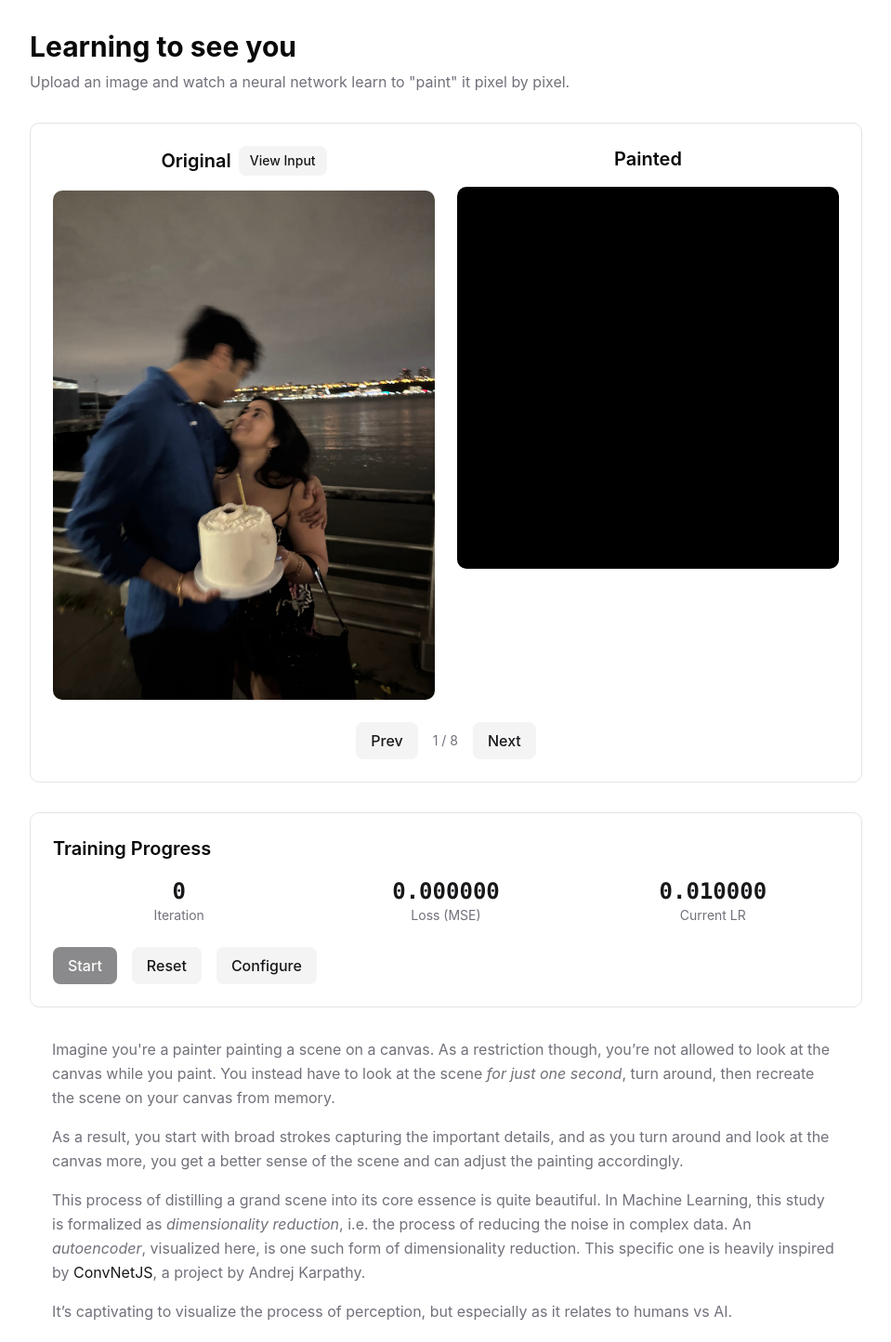
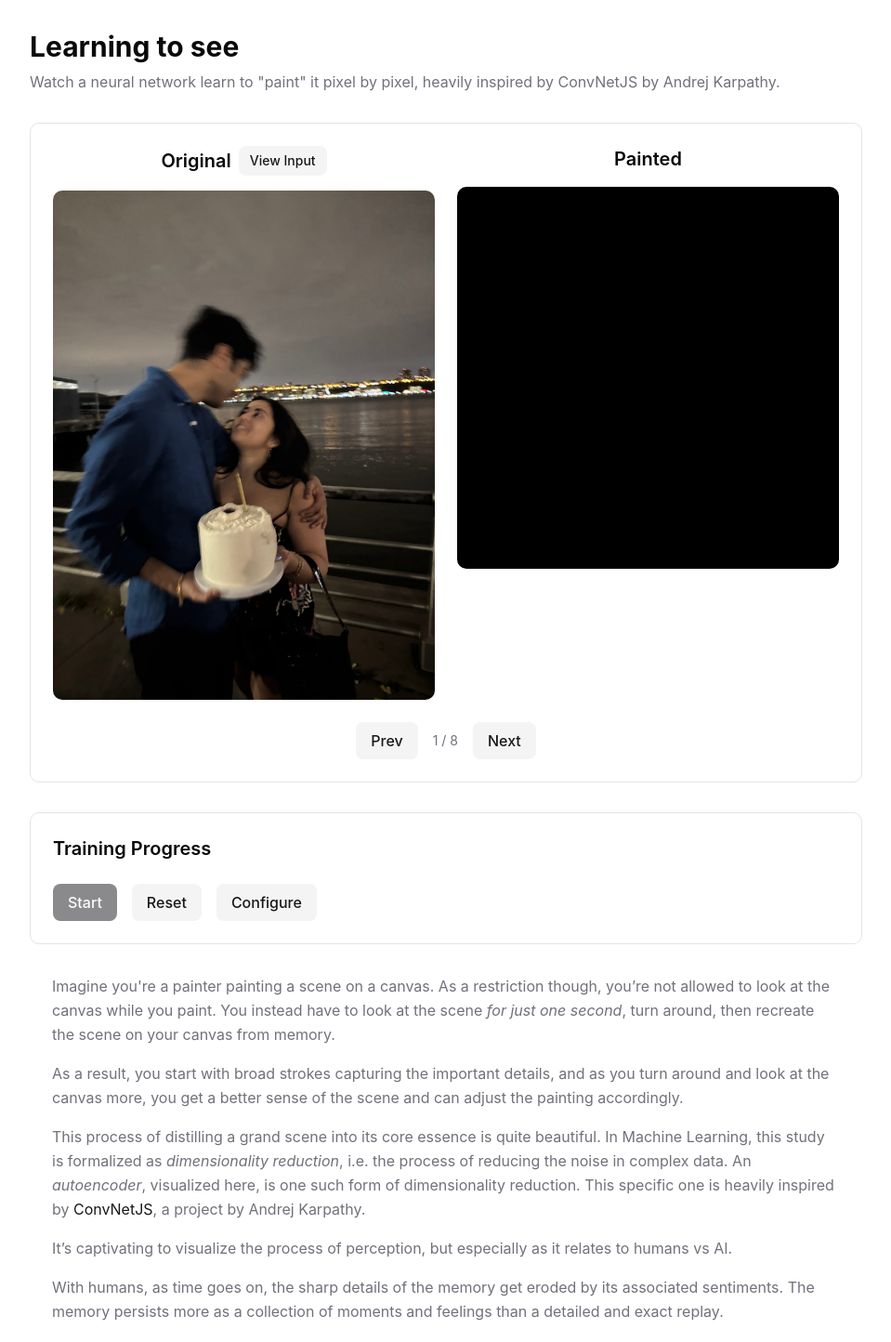
Before and after one commit to kamath/web-autoencoder, a React (Vite) app: page / in a window 1280 px wide. Shown: the top 1444 px of the page at 93% size, without its empty margins (160-1119 px from the left). Built offline with nearby package versions, Linux system fonts and the light colour scheme.

Commit message:
formatting

```diff
--- a/src/components/ImagePainter.tsx
+++ b/src/components/ImagePainter.tsx
@@ -400,11 +400,11 @@ export function ImagePainter() {
 		<div className="min-h-screen bg-background p-4 md:p-8">
 			<div className="max-w-4xl mx-auto">
 				<h1 className="text-2xl md:text-3xl font-bold text-foreground mb-2">
-					Learning to see you
+					Learning to see
 				</h1>
 				<p className="text-sm md:text-base text-muted-foreground mb-6 md:mb-8">
-					Upload an image and watch a neural network learn to &quot;paint&quot;
-					it pixel by pixel.
+					Watch a neural network learn to &quot;paint&quot; it pixel by pixel,
+					heavily inspired by ConvNetJS by Andrej Karpathy.
 				</p>
 
 				{/* Image Display - Combined Card */}
@@ -507,33 +507,6 @@ export function ImagePainter() {
 						<h2 className="text-lg md:text-xl font-semibold mb-3 md:mb-4">
 							Training Progress
 						</h2>
-						<div className="grid grid-cols-3 gap-2 md:gap-4 text-center">
-							<div>
-								<div className="text-lg md:text-2xl font-mono font-bold text-primary">
-									{trainingState.iteration.toLocaleString()}
-								</div>
-								<div className="text-xs md:text-sm text-muted-foreground">
-									Iteration
-								</div>
-							</div>
-							<div>
-								<div className="text-lg md:text-2xl font-mono font-bold text-primary">
-									{trainingState.loss.toFixed(6)}
-								</div>
-								<div className="text-xs md:text-sm text-muted-foreground">
-									Loss (MSE)
-								</div>
-							</div>
-							<div>
-								<div className="text-lg md:text-2xl font-mono font-bold text-primary">
-									{trainingState.currentLearningRate.toFixed(6)}
-								</div>
-								<div className="text-xs md:text-sm text-muted-foreground">
-									Current LR
-								</div>
-							</div>
-						</div>
-
 						{/* Action Buttons */}
 						<div className="flex gap-3 md:gap-4 mt-6">
 							<button
@@ -567,6 +540,34 @@ export function ImagePainter() {
 						{/* Configuration Options */}
 						{parametersExpanded && (
 							<div className="grid grid-cols-1 md:grid-cols-2 gap-6 mt-6 pt-6 border-t border-border">
+								{/* Training Stats */}
+								<div className="md:col-span-2 grid grid-cols-3 gap-2 md:gap-4 text-center pb-6 border-b border-border">
+									<div>
+										<div className="text-lg md:text-2xl font-mono font-bold text-primary">
+											{trainingState.iteration.toLocaleString()}
+										</div>
+										<div className="text-xs md:text-sm text-muted-foreground">
+											Iteration
+										</div>
+									</div>
+									<div>
+										<div className="text-lg md:text-2xl font-mono font-bold text-primary">
+											{trainingState.loss.toFixed(6)}
+										</div>
+										<div className="text-xs md:text-sm text-muted-foreground">
+											Loss (MSE)
+										</div>
+									</div>
+									<div>
+										<div className="text-lg md:text-2xl font-mono font-bold text-primary">
+											{trainingState.currentLearningRate.toFixed(6)}
+										</div>
+										<div className="text-xs md:text-sm text-muted-foreground">
+											Current LR
+										</div>
+									</div>
+								</div>
+
 								{/* File Upload */}
 								<div>
 									<label
```
